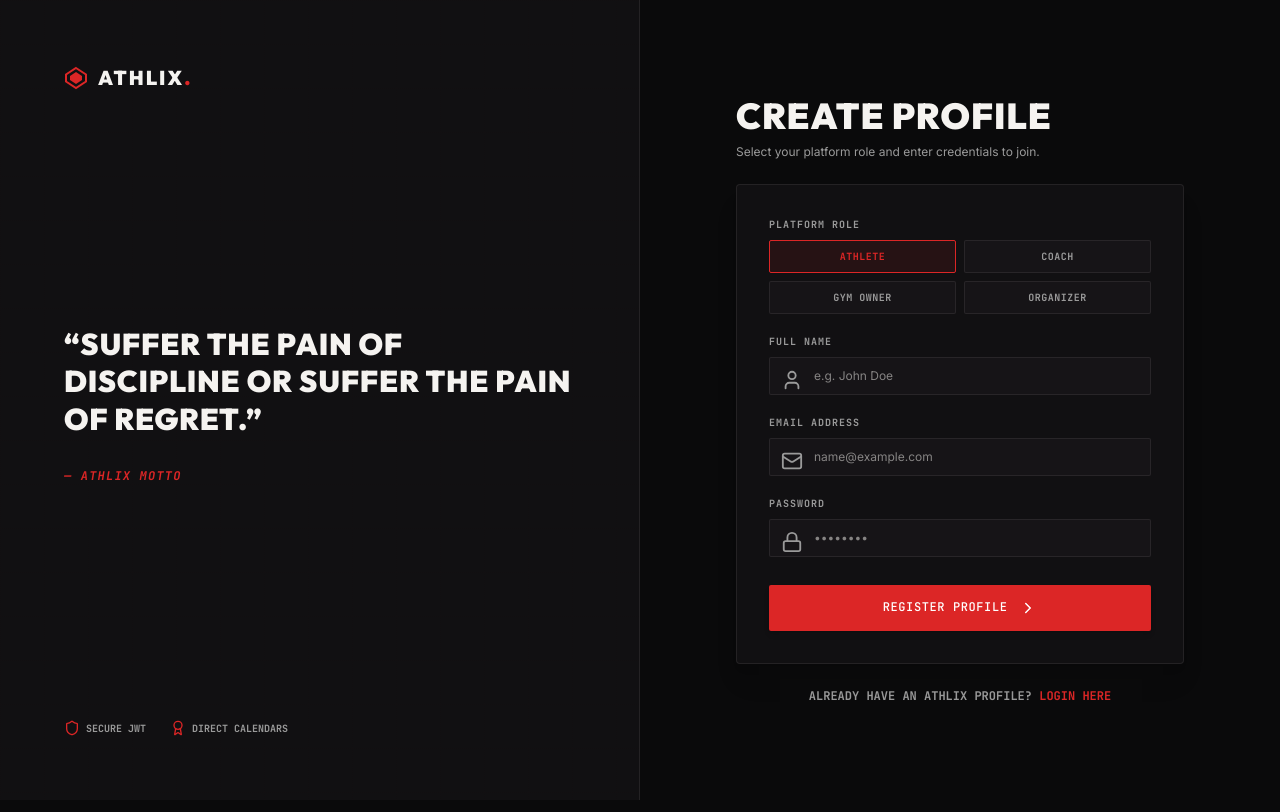
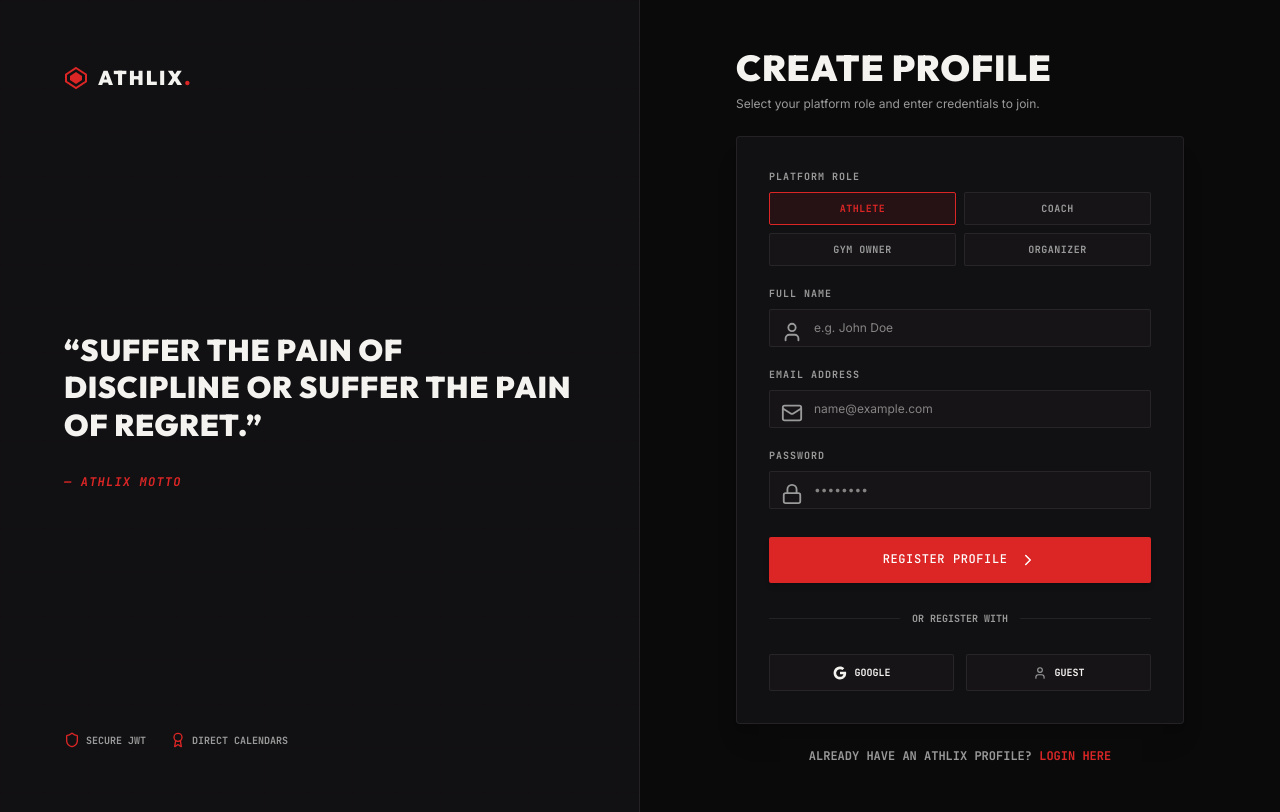
Before and after one commit to pratikcoder01/Athlix, a Next.js app in the folder client/: page /signup in a window 1280 px wide. Built offline with nearby package versions, Linux system fonts and the light colour scheme; no server answers.

Commit message:
feat: add Google and Guest registration options to signup page UI

```diff
--- a/client/src/app/(auth)/signup/page.tsx
+++ b/client/src/app/(auth)/signup/page.tsx
@@ -7,7 +7,7 @@ import { useForm } from 'react-hook-form';
 import { zodResolver } from '@hookform/resolvers/zod';
 import { z } from 'zod';
 import { User, Lock, Mail, ChevronRight, Award, Shield, AlertCircle } from 'lucide-react';
-import { createUserWithEmailAndPassword, updateProfile } from 'firebase/auth';
+import { createUserWithEmailAndPassword, updateProfile, GoogleAuthProvider, signInWithPopup, signInAnonymously } from 'firebase/auth';
 import { auth } from '../../../lib/firebase';
 import { useAuthStore } from '../../../store/authStore';
 import MagneticButton from '../../../components/shared/MagneticButton';
@@ -41,6 +41,60 @@ export default function SignupPage() {
   });
 
   const selectedRole = watch('role');
+
+  const handleGoogleSignIn = async () => {
+    setAuthError(null);
+    try {
+      const provider = new GoogleAuthProvider();
+      const firebaseUserCred = await signInWithPopup(auth, provider);
+      const idToken = await firebaseUserCred.user.getIdToken();
+
+      const res = await fetch(`${API_URL}/api/auth/firebase`, {
+        method: 'POST',
+        headers: { 'Content-Type': 'application/json' },
+        body: JSON.stringify({
+          idToken,
+          role: selectedRole,
+        }),
+      });
+
+      const json = await res.json();
+      if (!res.ok) throw new Error(json.message || 'Google Registration failed');
+
+      setAuth(json.user, json.token);
+      router.push('/dashboard');
+    } catch (err: any) {
+      if (err.code !== 'auth/popup-closed-by-user') {
+        setAuthError(err.message || 'Google Registration failed.');
+      }
+    }
+  };
+
+  const handleAnonymousSignIn = async () => {
+    setAuthError(null);
+    try {
+      const firebaseUserCred = await signInAnonymously(auth);
+      const idToken = await firebaseUserCred.user.getIdToken();
+
+      const res = await fetch(`${API_URL}/api/auth/firebase`, {
+        method: 'POST',
+        headers: { 'Content-Type': 'application/json' },
+        body: JSON.stringify({
+          idToken,
+          name: 'Anonymous Athlete',
+          role: selectedRole,
+        }),
+      });
+
+      const json = await res.json();
+      if (!res.ok) throw new Error(json.message || 'Anonymous Registration failed');
+
+      setAuth(json.user, json.token);
+      router.push('/dashboard');
+    } catch (err: any) {
+      setAuthError(err.message || 'Anonymous Registration failed.');
+    }
+  };
 
   const onSubmit = async (data: SignupFields) => {
     setAuthError(null);
@@ -234,6 +288,50 @@ export default function SignupPage() {
               >
                 {isSubmitting ? 'REGISTERING...' : 'REGISTER PROFILE'} <ChevronRight className="h-4.5 w-4.5 ml-1 inline" />
               </MagneticButton>
+
+              {/* Divider */}
+              <div className="flex items-center my-2">
+                <div className="flex-grow border-t border-border"></div>
+                <span className="px-3 text-[10px] font-mono font-bold text-text-secondary uppercase">OR REGISTER WITH</span>
+                <div className="flex-grow border-t border-border"></div>
+              </div>
+
+              {/* Social Logins */}
+              <div className="grid grid-cols-2 gap-3">
+                <button
+                  type="button"
+                  onClick={handleGoogleSignIn}
+                  className="flex items-center justify-center gap-2 py-2.5 border border-border bg-surface text-text-primary text-[10px] font-mono font-bold uppercase rounded-sm hover:border-primary transition-all cursor-pointer"
+                >
+                  <svg className="h-3.5 w-3.5" viewBox="0 0 24 24">
+                    <path
+                      fill="currentColor"
+                      d="M22.56 12.25c0-.78-.07-1.53-.2-2.25H12v4.26h5.92c-.26 1.37-1.04 2.53-2.21 3.31v2.77h3.57c2.08-1.92 3.28-4.74 3.28-8.09z"
+                    />
+                    <path
+                      fill="currentColor"
+                      d="M12 23c2.97 0 5.46-.98 7.28-2.66l-3.57-2.77c-.98.66-2.23 1.06-3.71 1.06-2.86 0-5.29-1.93-6.16-4.53H2.18v2.84C3.99 20.53 7.7 23 12 23z"
+                    />
+                    <path
+                      fill="currentColor"
+                      d="M5.84 14.09c-.22-.66-.35-1.36-.35-2.09s.13-1.43.35-2.09V7.06H2.18C1.43 8.55 1 10.22 1 12s.43 3.45 1.18 4.94l2.85-2.22.81-.63z"
+                    />
+                    <path
+                      fill="currentColor"
+                      d="M12 5.38c1.62 0 3.06.56 4.21 1.64l3.15-3.15C17.45 2.09 14.97 1 12 1 7.7 1 3.99 3.47 2.18 7.06l3.66 2.84c.87-2.6 3.3-4.52 6.16-4.52z"
+                    />
+                  </svg>
+                  Google
+                </button>
+                <button
+                  type="button"
+                  onClick={handleAnonymousSignIn}
+                  className="flex items-center justify-center gap-2 py-2.5 border border-border bg-surface text-text-primary text-[10px] font-mono font-bold uppercase rounded-sm hover:border-primary transition-all cursor-pointer"
+                >
+                  <User className="h-3.5 w-3.5 text-text-secondary" />
+                  Guest
+                </button>
+              </div>
             </form>
           </SpotlightCard>
 
```
